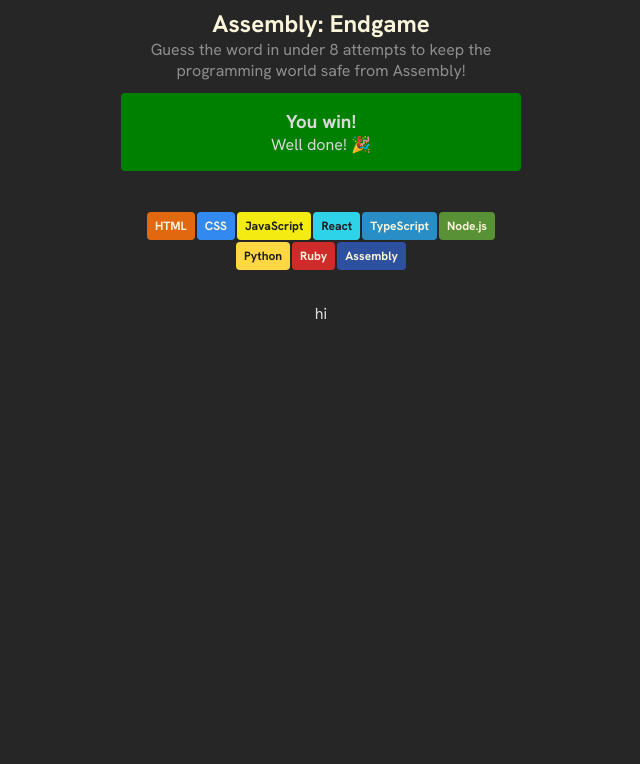
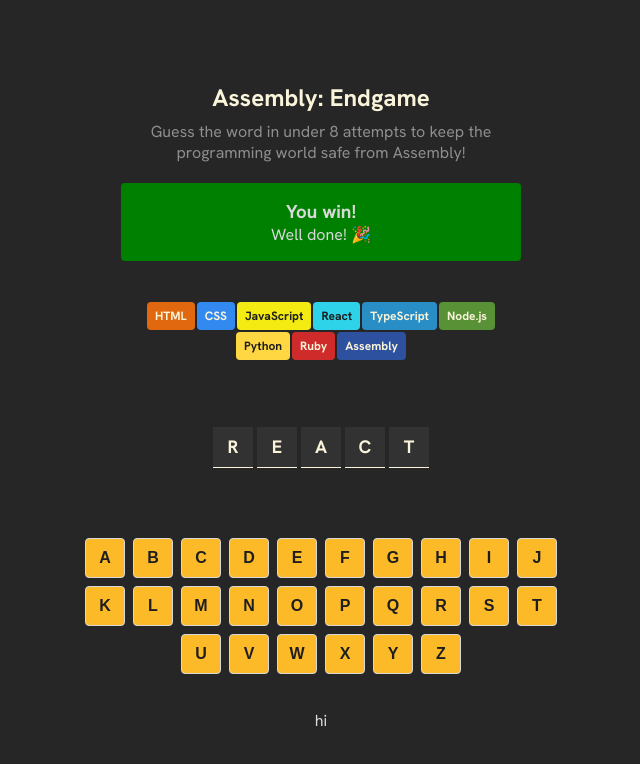
Before and after one commit to GasserElsayed07/assembly_hang_man, a React (Vite) app: page / in a window 1280 px wide. Shown: the top 764 px of the page, without its empty margins (319-959 px from the left). Built offline with nearby package versions, Linux system fonts and the light colour scheme.

Commit message:
Add the hangman word, and the keybaord letters

```diff
--- a/src/App.jsx
+++ b/src/App.jsx
@@ -5,21 +5,76 @@ import { languages } from "./languages.js";
 import Language from "./language.jsx";
 
 export default function App() {
-  const [langs, setLangs] = useState([]);
+  const [langs, setLangs] = useState([])
+  const [letters, setLetters] = useState([])
+  const [currentWord, setCurrentWord] = useState("React")
+  console.log(currentWord.length)
 
   useEffect(() => {
     setLangs(
       languages.map((lang, index) => (
         <Language
-          key={index}
-          name={lang.name}
-          background={lang.backgroundColor}
-          color={lang.color}
-          id={index}
+        key={index}
+        name={lang.name}
+        background={lang.backgroundColor}
+        color={lang.color}
+        id={index}
         />
       ))
     );
-  }, []);
+
+    setLetters(
+      currentWord.split("").map((letter, index) => {
+        const styles = {
+          width : "40px",
+          height : "40px",
+          borderBottom: "1px solid #F9F4DA",
+          background: "#323232",
+          margin: "2px",
+
+          fontWeight: "700",
+          display: "flex",
+          justifyContent: "center",
+          alignItems: "center",
+          color: "#F9F4DA",
+          fontSize: "18px",
+        }
+        return(
+          <span style={styles}>{letter.toUpperCase()}</span>
+        )
+      })
+    )
+  }, [])
+
+  let asci = 65;
+  let alphabet = [];
+  for (let i = 0; i < 26; i++){
+    const currentLetter = String.fromCharCode(asci);
+    alphabet.push(currentLetter);
+    asci++;
+  }
+
+  const keyboard = alphabet.map((letter, index) => {
+    const styles = {
+      backgroundColor: "#FCBA29",
+      width: "40px",
+      height: "40px",
+      borderRadius: "4px",
+      border: "1px solid #D7D7D7",
+      fontWeight: "600",
+      display: "flex",
+      justifyContent: "center",
+      alignItems: "center",
+      fontSize: "16px",
+      color: "#1E1E1E",
+      margin: "4px",
+    }
+
+    return (
+      <button style={styles}>{letter}</button>
+    )
+  })
+
   return (
     <>
       <Header />
@@ -28,6 +83,8 @@ export default function App() {
         <p>Well done! 🎉</p>
       </div>
       <section className="languages">{langs}</section>
+      <section className="letters">{letters}</section>
+      <section className="keyboard">{keyboard}</section>
       <main>hi</main>
     </>
   );
--- a/src/styles/App.css
+++ b/src/styles/App.css
@@ -10,6 +10,7 @@ body {
   height: 100vh;
   display: flex;
   justify-content: center;
+  align-items: center;
 
 }
 
@@ -43,3 +44,18 @@ section.languages{
   justify-content: center;
   margin-block: 32px;
 }
+
+section.letters{
+  display: flex;
+  max-width: 400px;
+  justify-content: center;
+  margin-block: 32px;
+}
+
+section.keyboard{
+  display: flex;
+  max-width: 480px;
+  justify-content: center;
+  flex-wrap: wrap;
+  margin-block: 32px;
+}
--- a/src/styles/header.css
+++ b/src/styles/header.css
@@ -4,8 +4,11 @@ header{
     flex-direction: column;
     align-items: center;
     color: #F9F4DA;
-    margin-top: 8px;
-    margin-bottom: 4px;
+    margin-block: 12px;
+}
+
+header h2{
+    margin-bottom: 8px;
 }
 
 header p{
```
